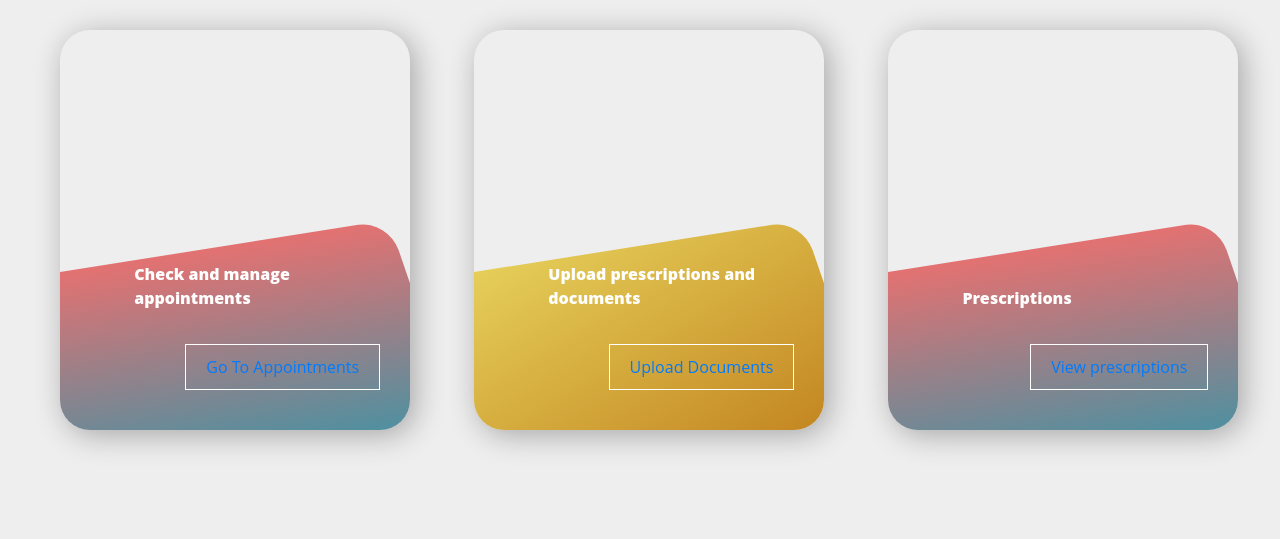
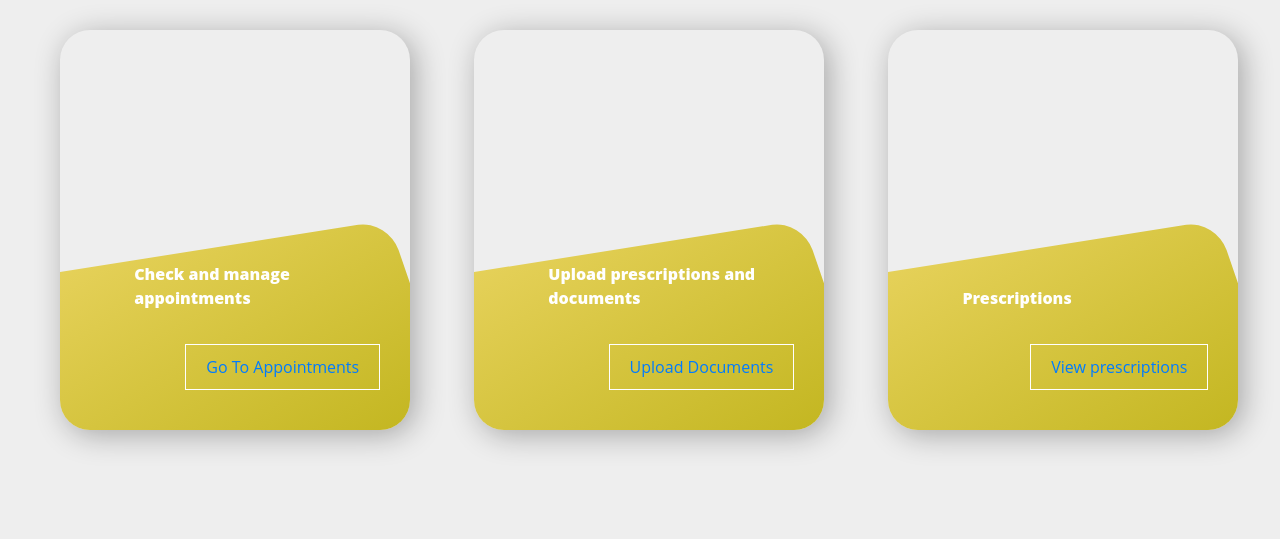
Before and after one commit to abedk21/Hospital-Management-Flask, a Flask app: template templates/doctors/docdash.html in a window 1280 px wide. Shown: the part 76-615 px from the top of the page. Run offline with Flask 2, Linux system fonts and the light colour scheme; the template is opened without the code that fills it, so the values that code supplies are empty; some libraries are stand-ins or nearby versions.

Commit message:
fixed color

```diff
--- a/templates/admin/admindash.html
+++ b/templates/admin/admindash.html
@@ -69,8 +69,8 @@
             transform: skew(19deg, -9deg);
         }
 
-        .second .app-description-bk {
-            background-image: linear-gradient(-20deg, #bb7413, #e7d25c)
+        .first .app-description-bk {
+            background-image: linear-gradient(-20deg, #bbb013, #e7d25c)
         }
 
         .hero-logo {
@@ -163,7 +163,7 @@
         </div>
     </div>
 
-    <div class="second hero">
+    <div class="first hero">
         <img class="appointment-profile-img" src=""
             alt="">
         <div class="app-description-bk"></div>
--- a/templates/doctors/docdash.html
+++ b/templates/doctors/docdash.html
@@ -69,8 +69,8 @@
             transform: skew(19deg, -9deg);
         }
 
-        .second .app-description-bk {
-            background-image: linear-gradient(-20deg, #bb7413, #e7d25c)
+        .first .app-description-bk {
+            background-image: linear-gradient(-20deg, #bbb013, #e7d25c)
         }
 
         .hero-logo {
@@ -163,7 +163,7 @@
         </div>
     </div>
 
-    <div class="second hero">
+    <div class="first hero">
         <img class="appointment-profile-img" src=""
             alt="">
         <div class="app-description-bk"></div>
@@ -177,7 +177,7 @@
         </div>
     </div>
 
-    <div class="third hero">
+    <div class="first hero">
         <img class="appointment-profile-img" src=""
             alt="">
         <div class="app-description-bk"></div>
--- a/templates/navbar.html
+++ b/templates/navbar.html
@@ -10,8 +10,8 @@
 <body>
 <div class="navbar">
     <nav class="nav">
-        <a class="nav-link active navbar-brand" aria-current="page" href="#">MedUp</a>
-        <a class="nav-link active" aria-current="page" href="#">About</a>
+        <a class="nav-link active navbar-brand" aria-current="page">MedUp</a>
+        <a class="nav-link active" aria-current="page">About</a>
         <a class="nav-link active" aria-current="page" href="{{ url_for('contact') }}">Contact Us</a>
     </nav>
 
--- a/templates/signup.html
+++ b/templates/signup.html
@@ -190,7 +190,7 @@
         }
       }
      }
-     if(!(phoneNumber.length))
+     if(phoneNumber=="")
      {
         document.getElementById('phone-error').style.display = 'block';
         event.preventDefault();
```
Also changed, not shown: templates/patients/patdash.html (+9 -13 lines), templates/tech/techdash.html (+4 -4 lines).
